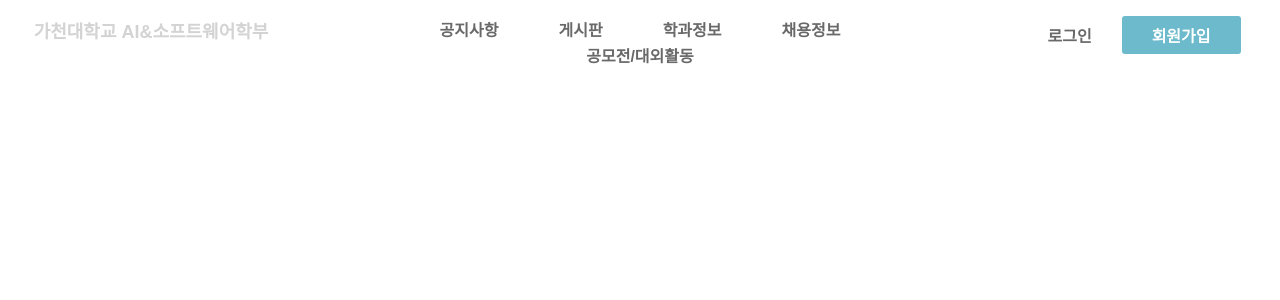
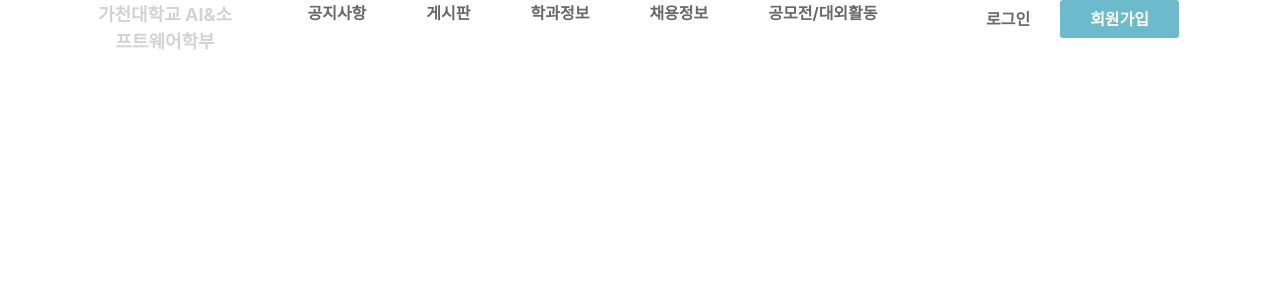
Before and after one commit to choib1ack/AISW_Web_Community, a React (Create React App) app in the folder web-community/: page / in a window 1280 px wide. Shown: the top 300 px of the page. Built offline with nearby package versions, Linux system fonts and the light colour scheme.

Commit message:
Add Bootstrap

```diff
--- a/web-community/package.json
+++ b/web-community/package.json
@@ -7,7 +7,9 @@
     "@testing-library/jest-dom": "^5.11.4",
     "@testing-library/react": "^11.1.0",
     "@testing-library/user-event": "^12.1.10",
+    "bootstrap": "4.5.3",
     "react": "^17.0.1",
+    "react-bootstrap": "1.4.3",
     "react-dom": "^17.0.1",
     "react-scripts": "4.0.1",
     "web-vitals": "^0.2.4"
--- a/web-community/src/App.css
+++ b/web-community/src/App.css
@@ -1,27 +1,6 @@
 .App {
     text-align: center;
 }
-
-.App-logo {
-    height: 40vmin;
-    pointer-events: none;
-}
-
-@media (prefers-reduced-motion: no-preference) {
-    .App-logo {
-        animation: App-logo-spin infinite 20s linear;
-    }
-}
-
-.App-header {
-    min-height: 10vh;
-    display: flex;
-    flex-direction: row;
-    justify-content: space-around;
-    align-items: center;
-    color: black;
-}
-
 
 .blue-button{
     padding: 7px 14px;
@@ -35,16 +14,3 @@
     color:#FFFFFF !important;
     transition: all ease 0.3s;
 }
-
-.App-link {
-    color: #61dafb;
-}
-
-@keyframes App-logo-spin {
-    from {
-        transform: rotate(0deg);
-    }
-    to {
-        transform: rotate(360deg);
-    }
-}
--- a/web-community/src/App.js
+++ b/web-community/src/App.js
@@ -1,13 +1,12 @@
-import logo from './logo.svg';
 import './App.css';
 import Menu from "./components/Menu";
 import React from "react";
+import 'bootstrap/dist/css/bootstrap.min.css';
 
 function App() {
     return (
         <div className="App">
             <Menu/>
-
         </div>
     );
 }
--- a/web-community/src/components/Menu.js
+++ b/web-community/src/components/Menu.js
@@ -1,35 +1,19 @@
 import React from 'react';
-import {makeStyles} from '@material-ui/core/styles';
-import Paper from '@material-ui/core/Paper';
-import Grid from '@material-ui/core/Grid';
 import './Menu.css';
-
-const useStyles = makeStyles((theme) => ({
-    root: {
-        flexGrow: 1,
-    },
-    paper: {
-        padding: theme.spacing(2),
-        textAlign: 'center',
-        color: theme.palette.text.secondary,
-    },
-}));
+import Container from 'react-bootstrap/Container'
+import Row from 'react-bootstrap/Row'
+import Col from 'react-bootstrap/Col'
 
 export default function Menu() {
-    const classes = useStyles();
-
     return (
-        <div className={classes.root}>
-            <Grid container spacing={3}>
-                <Grid item xs>
-                    <Paper className={classes.paper} style={{background: 'transparent', boxShadow: 'none'}}>
+        <Container style={{margin: '0px', marginLeft: 'auto', marginRight:'auto'}}>
+            <Row>
+                <Col xs={2}>
                     <button className="Menu-logo">
                         가천대학교 AI&소프트웨어학부
                     </button>
-                    </Paper>
-                </Grid>
-                <Grid item xs={6}>
-                    <Paper className={classes.paper} style={{background: 'transparent', boxShadow: 'none'}}>
+                </Col>
+                <Col xs={7}>
                     <button className="Menu-button">
                         공지사항
                     </button>
@@ -45,19 +29,16 @@ export default function Menu() {
                     <button className="Menu-button">
                         공모전/대외활동
                     </button>
-                    </Paper>
-                </Grid>
-                <Grid item xs>
-                    <Paper className={classes.paper} style={{background: 'transparent', boxShadow: 'none'}}>
+                </Col>
+                <Col xs={3}>
                     <button className="Menu-button">
                         로그인
                     </button>
                     <button className="Menu-button blue-button">
                         회원가입
                     </button>
-                    </Paper>
-                </Grid>
-            </Grid>
-        </div>
+                </Col>
+            </Row>
+        </Container>
     );
 }
```
Also changed, not shown: 1 other file (tests, documents, lock files or other folders). Lines whose indentation alone changed are shown as unchanged.
